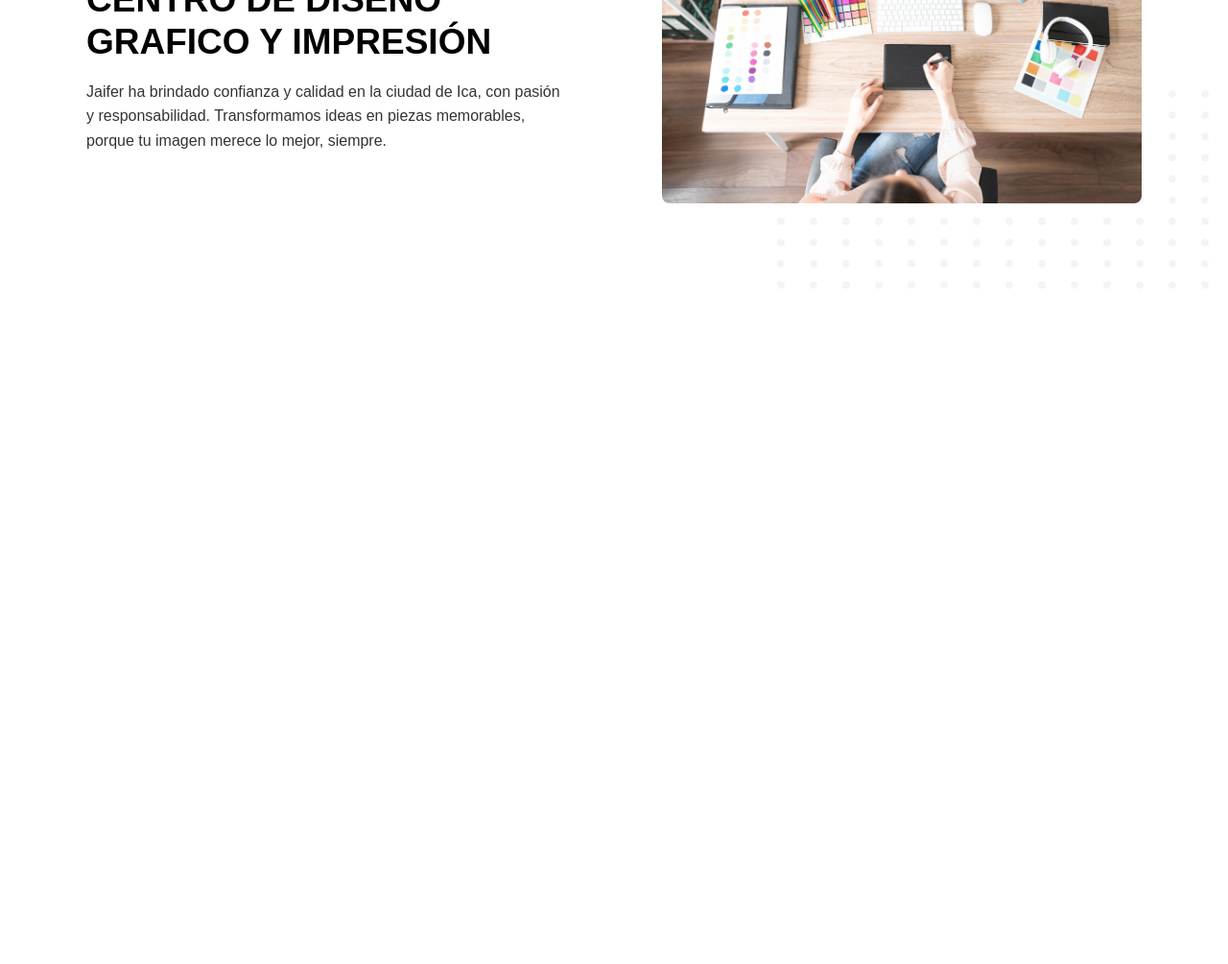
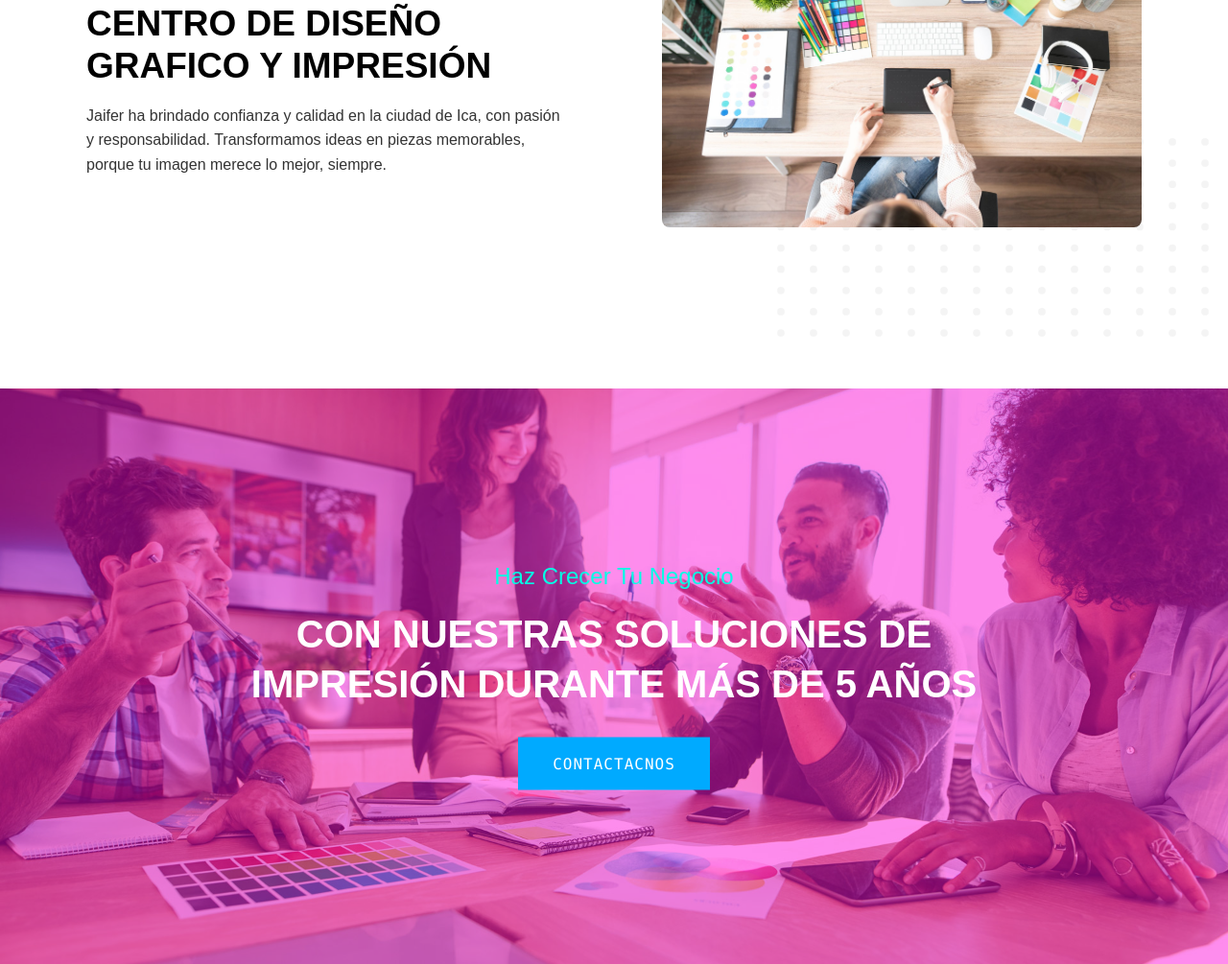
Before and after one commit to KevinPillaca/Sitio-Web-Imprenta, a plain HTML site: page ejemplo.html in a window 1280 px wide. Shown: the part 1228-2233 px from the top of the page at 96% size. Before the commit the page ends 1583 px from the top, so only its background shows below. Drawn offline with Linux system fonts and the light colour scheme.

Commit message:
Actualizando style.css y ejemplo.html

```diff
--- a/css_estilos/style.css
+++ b/css_estilos/style.css
@@ -325,11 +325,15 @@ body {
 .icon-container img {
   height: 80px;
   filter: grayscale(100%);
-  transition: filter 0.3s ease, brightness 0.3s ease;
+  transition:
+    filter 0.3s ease,
+    brightness 0.3s ease,
+    transform 0.3s cubic-bezier(0.25, 1.25, 0.5, 1.05); /* efecto rebote */
 }
 
 .icon-container img:hover {
   filter: grayscale(0%) brightness(0.8);
+  transform: scale(1.15);
 }
 
 /* este es el style de la parte de bienvenidos*/
@@ -341,7 +345,7 @@ body {
   position: relative;
   background: white;
   gap: 100px;
-  height: 500px; /* Puede ajustar la altura según sea necesario */
+  height: 550px; /* Puede ajustar la altura según sea necesario */
 }
 
 .decoracion-puntos {
@@ -404,3 +408,74 @@ body {
   object-fit: cover;
   display: block; /* Para evitar espacio extra debajo de la imagen */
 }
+
+/* este es el style de la seccion haz crecer tu negocio */
+.banner {
+  position: relative;
+  width: 100%;
+  height: 600px;
+  overflow: hidden;
+}
+
+.banner img.fondo {
+  width: 100%;
+  height: 100%;
+  object-fit: cover; /* Cubre toda el área sin deformar */
+  position: absolute;
+  top: 0;
+  left: 0;
+  z-index: 1;
+}
+
+.overlay {
+  position: absolute;
+  top: 0;
+  left: 0;
+  width: 100%;
+  height: 100%;
+  background-color: rgba(255, 4, 217, 0.452); /* Color rosado semi-transparente */
+  z-index: 2;
+}
+
+.content {
+  position: relative;
+  z-index: 3;
+  text-align: center;
+  color: white;
+  top: 50%;
+  transform: translateY(-50%);
+  padding: 20px;
+}
+
+.subtitulo {
+  font-size: 24px;
+  color: #00ffe5; /* Celeste vibrante */
+  margin-bottom: 20px;
+}
+
+.titulo {
+  font-size: 40px;
+  font-weight: bold;
+  line-height: 1.3;
+  margin-bottom: 30px;
+  text-transform: uppercase;
+}
+
+.button_slide {
+  background-color: #00aaff;
+  color: #FFF;
+  border-radius: 0px;
+  padding: 18px 36px;
+  display: inline-block;
+  font-family: "Lucida Console", Monaco, monospace;
+  font-size: 16px;
+  letter-spacing: 1px;
+  cursor: pointer;
+  box-shadow: inset 0 0 0 0 #2932b2;
+  -webkit-transition: ease-out 0.4s;
+  -moz-transition: ease-out 0.4s;
+  transition: ease-out 0.4s;
+}
+.slide_left:hover {
+  box-shadow: inset 0 0 0 50px #024c9b;
+}
--- a/ejemplo.html
+++ b/ejemplo.html
@@ -129,6 +129,20 @@
   </div>
 </div>
 
+<!-- seccion haz crecer tu negocio -->
+<div class="banner">
+  <img src="imagenes/main_foto2.jpg" alt="Fondo de impresión" class="fondo">
+  <div class="overlay"></div>
+  <div class="content">
+      <div class="subtitulo">Haz Crecer Tu Negocio</div>
+      <div class="titulo">
+          CON NUESTRAS SOLUCIONES DE<br>
+          IMPRESIÓN DURANTE MÁS DE 5 AÑOS
+      </div>
+      <a href=""><div class="button_slide slide_left">CONTACTACNOS </div></a>
+  </div>
+</div>
+
 <script src="java_scritp/scritp.js"></script>
 </body>
 </html>
```
